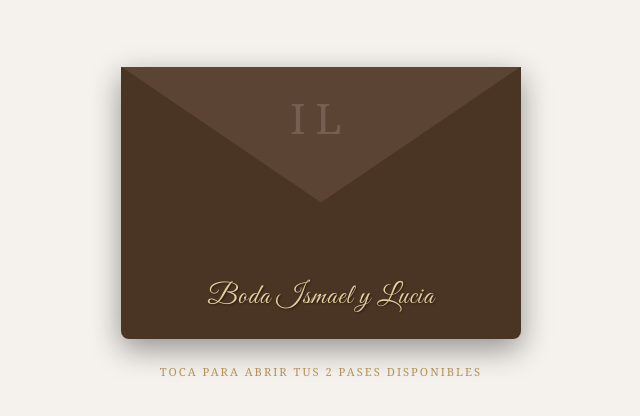
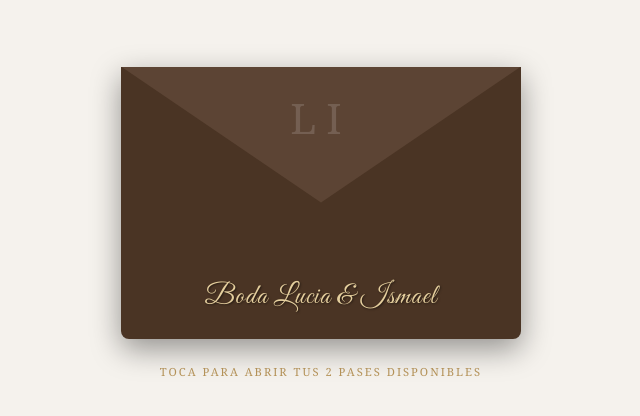
Before and after one commit to cftr28/2-Pases-Boda-de-Lucia-e-Ismael, a plain HTML site: page index.html in a window 1280 px wide. Shown: the part 174-590 px from the top of the page, 319-959 px from the left. Drawn offline with Linux system fonts and the light colour scheme.

Commit message:
Subiendo invit

```diff
--- a/index.html
+++ b/index.html
@@ -209,10 +209,10 @@
     <div id="seccion-sobre" class="viewport-container">
         <div class="sobre-wrapper" id="sobre" onclick="ejecutarApertura()">
             <div class="solapa">
-                <div class="monograma">IL</div>
+                <div class="monograma">LI</div>
             </div>
             <div class="sobre-cuerpo">
-                <div class="nombre-sobre">Boda Ismael y Lucia</div>
+                <div class="nombre-sobre">Boda Lucia & Ismael</div>
             </div>
         </div>
         <div class="texto-guia" onclick="ejecutarApertura()">Toca para abrir tus 2 pases disponibles</div>
@@ -220,7 +220,7 @@
 
     <div id="seccion-pase">
         <div class="tarjeta-detalle">
-            <div class="boda-titulo">Ismael y Lucia</div>
+            <div class="boda-titulo">Lucia & Ismael</div>
             <div class="invitacion-texto">Tenemos el honor de invitarlos a celebrar nuestra unión el día</div>
 
             <div class="fecha-bloque">
```
